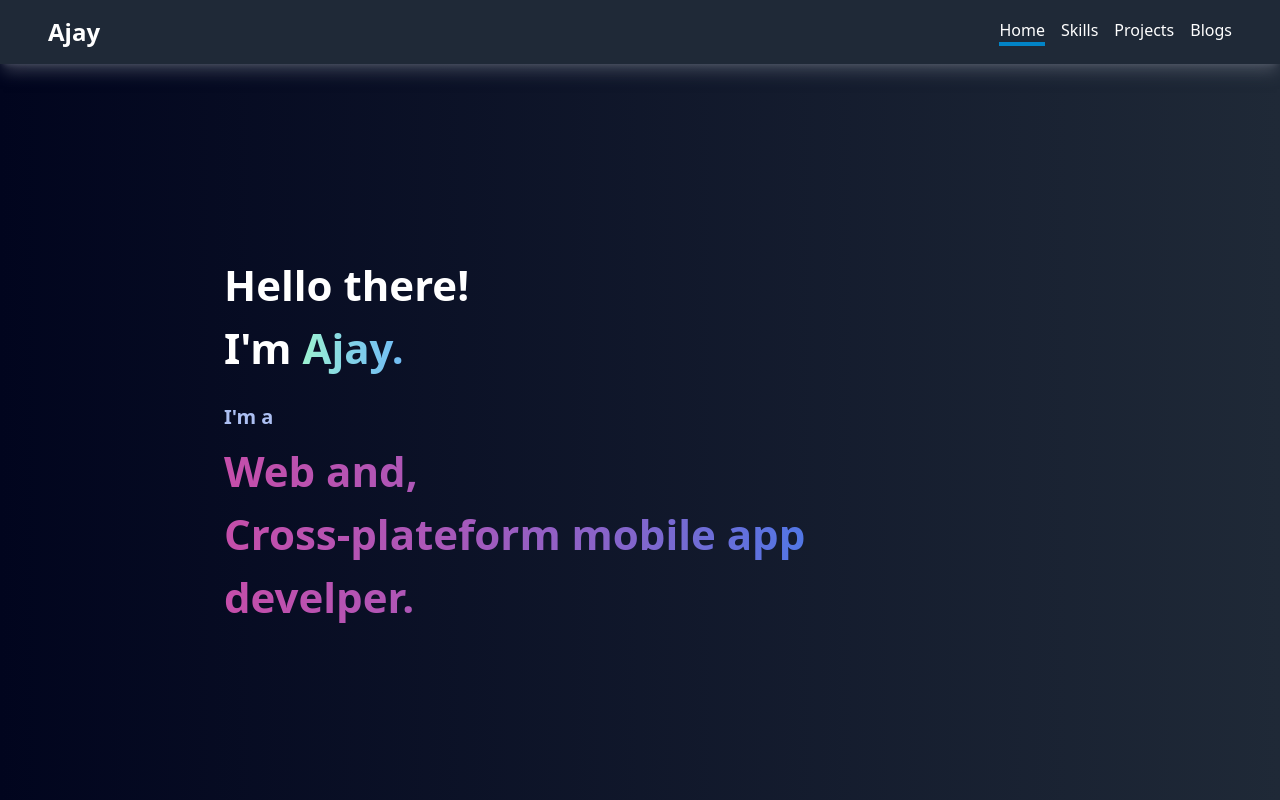
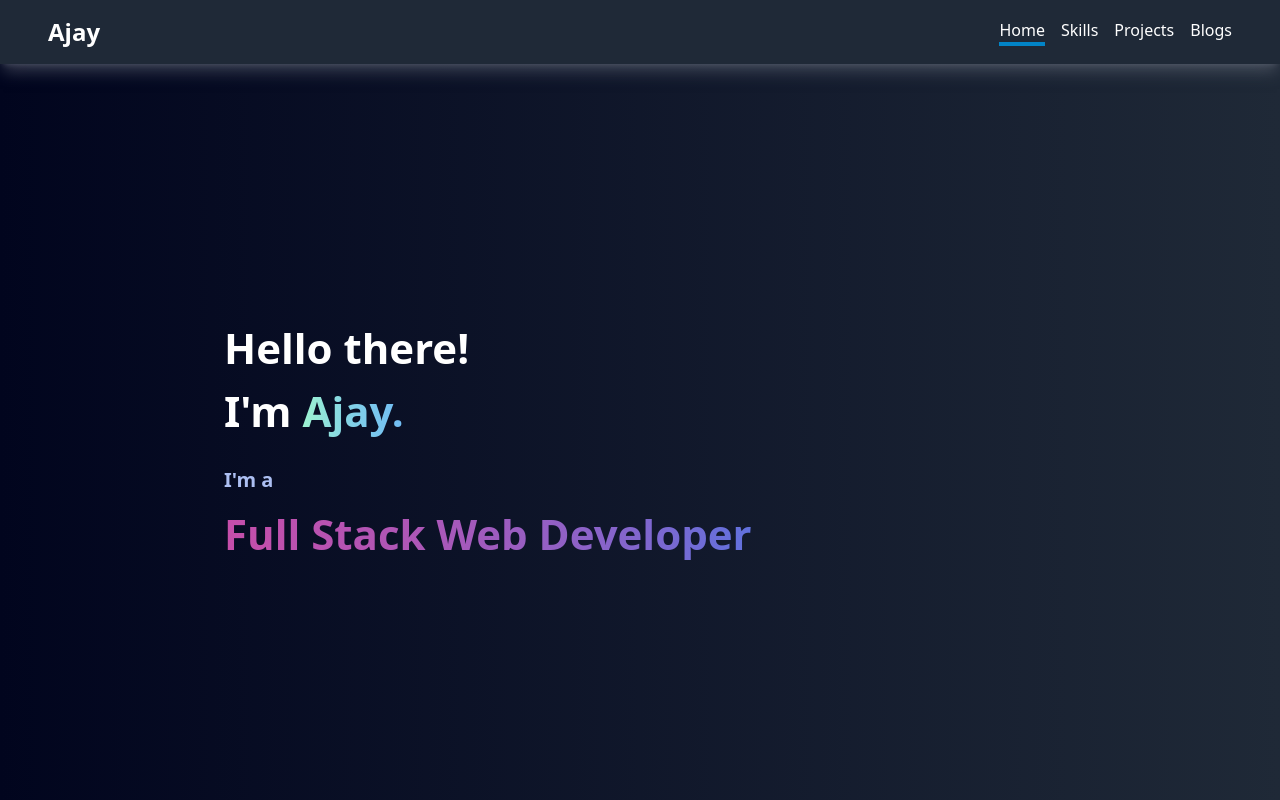
Before and after one commit to ajay020/portfolio, a Next.js app: page / in a window 1280 px wide. Shown: the top 800 px of the page. Built offline with nearby package versions, Linux system fonts and the light colour scheme.

Commit message:
update header section

```diff
--- a/src/components/Header.tsx
+++ b/src/components/Header.tsx
@@ -13,7 +13,7 @@ export default function Header() {
 
         <div>
           <h2 className={`leading-normal ${styles.textAnimation2}`}>
-            Web and, <br /> Cross-plateform mobile app develper.
+            Full Stack Web Developer
           </h2>
         </div>
       </div>
```
